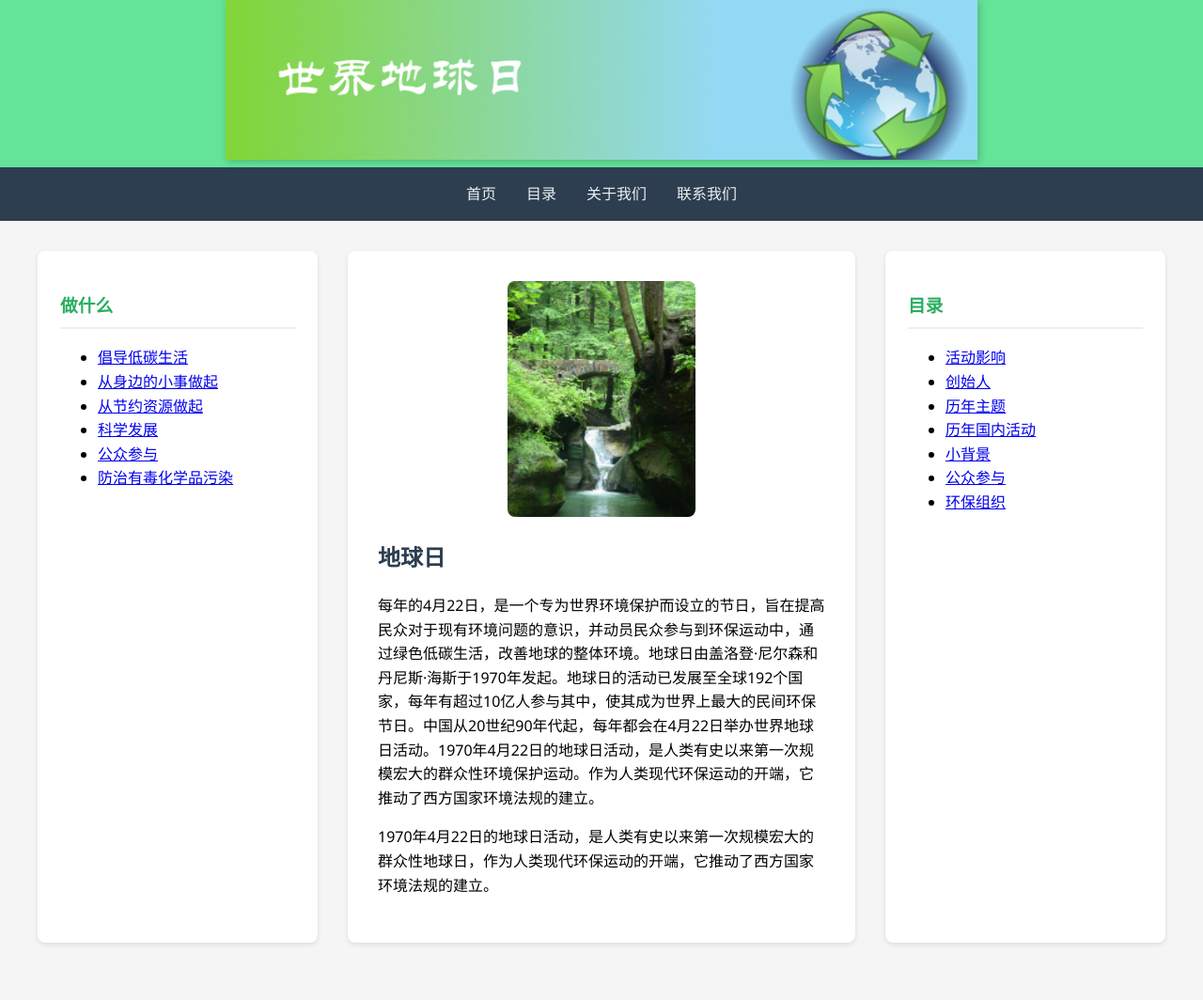
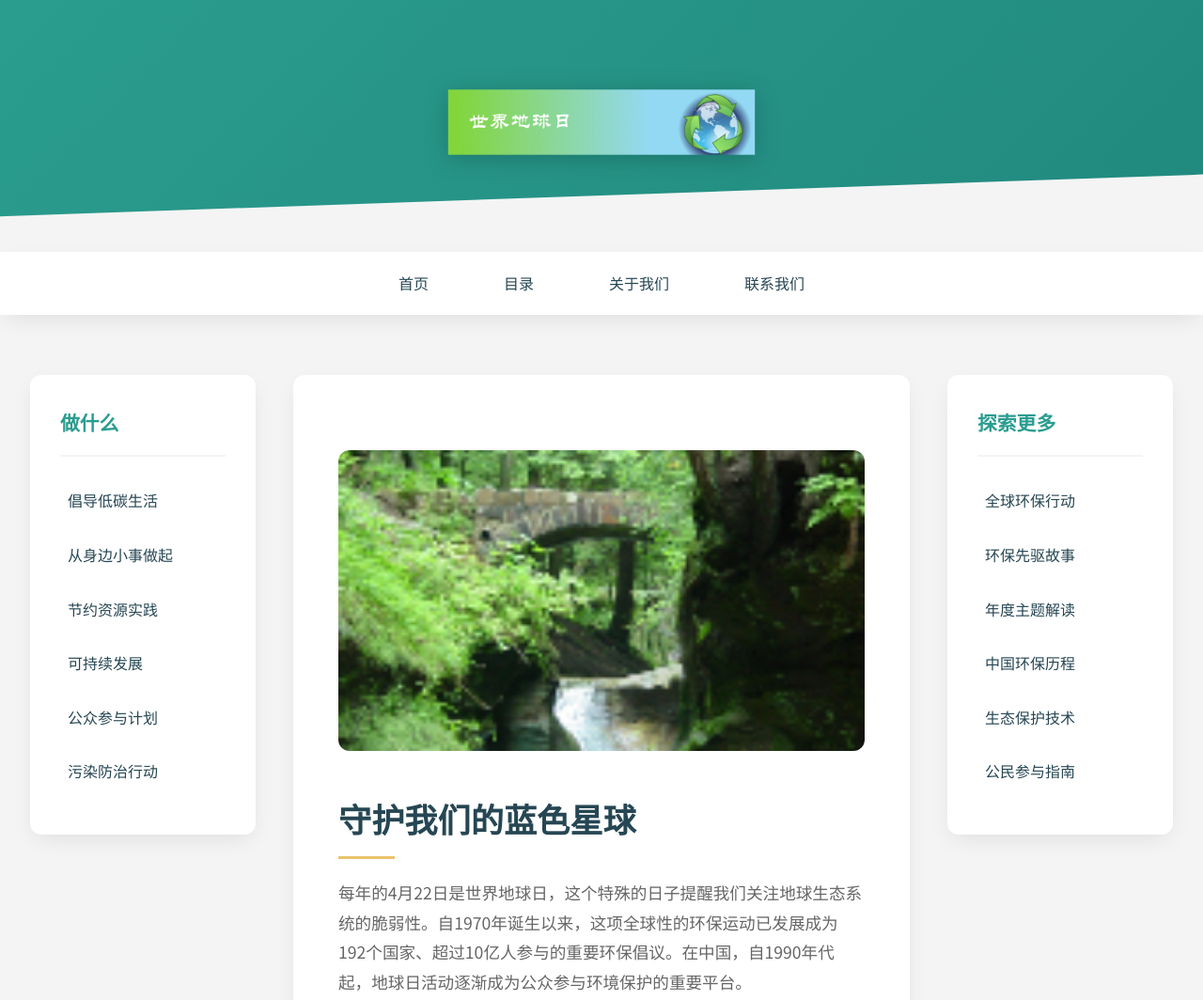
Before and after one commit to xiaozhuostudent/xiaozhuostudent.github.io, a plain HTML site: page index.html in a window 1280 px wide. Shown: the top 1064 px of the page at 94% size. Drawn offline with Linux system fonts and the light colour scheme.

Commit message:
Update index.html

```diff
--- a/index.html
+++ b/index.html
@@ -4,123 +4,251 @@
     <meta charset="UTF-8">
     <meta name="viewport" content="width=device-width, initial-scale=1.0">
     <title>世界地球日</title>
+    <link href="https://fonts.googleapis.com/css2?family=Noto+Sans+SC:wght@300;400;500;700&display=swap" rel="stylesheet">
     <style>
-        /* 基础样式 */
+        :root {
+            --primary: #2A9D8F;
+            --secondary: #264653;
+            --accent: #E9C46A;
+            --light: #F4F4F4;
+            --shadow: 0 8px 24px -6px rgba(0,0,0,0.1);
+        }
+
         body {
             margin: 0;
-            font-family: 'Segoe UI', sans-serif;
-            line-height: 1.6;
-            background: #f5f5f5;
+            font-family: 'Noto Sans SC', sans-serif;
+            line-height: 1.8;
+            background: var(--light);
+            color: #444;
         }
 
-        /* 导航栏样式 */
+        /* 渐变头部 */
+        header {
+            background: linear-gradient(135deg, var(--primary) 0%, #21897E 100%);
+            color: white;
+            padding: 6rem 2rem;
+            text-align: center;
+            position: relative;
+            overflow: hidden;
+        }
+
+        header::after {
+            content: "";
+            position: absolute;
+            bottom: -50px;
+            left: 0;
+            width: 100%;
+            height: 100px;
+            background: var(--light);
+            transform: rotate(-2deg) scale(1.2);
+        }
+
+        header img {
+            max-width: 320px;
+            height: auto;
+            margin: 0 auto;
+            filter: drop-shadow(0 4px 12px rgba(0,0,0,0.2));
+            transition: transform 0.3s ease;
+        }
+
+        header:hover img {
+            transform: scale(1.02);
+        }
+
+        /* 现代导航栏 */
         nav {
-            background: #2c3e50;
-            padding: 1rem;
+            background: rgba(255,255,255,0.95);
+            padding: 1.2rem;
+            position: sticky;
+            top: 0;
+            backdrop-filter: blur(8px);
+            box-shadow: var(--shadow);
+            z-index: 100;
         }
+
         nav ul {
             list-style: none;
             padding: 0;
             margin: 0;
             display: flex;
             justify-content: center;
-            gap: 2rem;
-        }
-        nav a {
-            color: #ecf0f1;
-            text-decoration: none;
-            transition: color 0.3s;
-        }
-        nav a:hover {
-            color: #3498db;
+            gap: 3rem;
         }
 
-        /* 头部区域 */
-        header {
-            background: #46e187d3;
-            color: white;
-            text-align: center;
-        }
-        header img {
-            width:100vh;  /* 调整logo尺寸 */
-
-            filter: drop-shadow(2px 2px 4px rgba(0,0,0,0.2));
+        nav a {
+            color: var(--secondary);
+            text-decoration: none;
+            font-weight: 500;
+            padding: 0.5rem 1rem;
+            border-radius: 4px;
+            transition: all 0.3s cubic-bezier(0.4, 0, 0.2, 1);
         }
 
-        /* 主要内容区 */
+        nav a:hover {
+            background: rgba(var(--primary), 0.1);
+            color: var(--primary);
+            transform: translateY(-2px);
+        }
+
+        /* 卡片式布局 */
         main {
-            display: flex;
-            gap: 2rem;
-            padding: 2rem;
-            max-width: 1200px;
+            display: grid;
+            grid-template-columns: 240px 1fr 240px;
+            gap: 2.5rem;
+            padding: 4rem 2rem;
+            max-width: 1280px;
             margin: 0 auto;
         }
 
-        /* 边栏样式 */
         aside {
-            flex: 0 0 250px;
             background: white;
-            padding: 1.5rem;
-            border-radius: 8px;
-            box-shadow: 0 2px 5px rgba(0,0,0,0.1);
-        }
-        aside h3 {
-            color: #27ae60;
-            border-bottom: 2px solid #eee;
-            padding-bottom: 0.5rem;
+            padding: 2rem;
+            border-radius: 12px;
+            box-shadow: var(--shadow);
+            position: sticky;
+            top: 100px;
+            height: fit-content;
         }
 
-        /* 正文区域 */
-        section {
-            flex: 1;
-            background: white;
-            padding: 2rem;
-            border-radius: 8px;
-            box-shadow: 0 2px 5px rgba(0,0,0,0.1);
-        }
-        section h2 {
-            color: #2c3e50;
-            margin-top: 0;
-        }
-        section img {
-    width: 80%;         /* 原100%改为90%留出边距 */
-    max-width: 200px;   /* 最大宽度从600px缩小到400px */
-    display: block;     /* 新增块级显示 */
-    margin: 0 auto 1.5rem; /* 上下0 左右自动居中 底部间距增大 */
-    border-radius: 8px;
-}
-
-        /* 页脚 */
-        footer {
-            background: #34495e;
-            color: #ecf0f1;
-            text-align: center;
-            padding: 1rem;
-            margin-top: 2rem;
+        aside h3 {
+            color: var(--primary);
+            font-size: 1.3rem;
+            margin: 0 0 1.5rem;
+            padding-bottom: 1rem;
+            border-bottom: 2px solid var(--light);
         }
 
-        /* 响应式设计 */
+        aside ul {
+            list-style: none;
+            padding: 0;
+            margin: 0;
+        }
+
+        aside li {
+            margin-bottom: 0.8rem;
+        }
+
+        aside a {
+            color: var(--secondary);
+            text-decoration: none;
+            transition: all 0.2s;
+            display: block;
+            padding: 0.5rem;
+            border-radius: 4px;
+        }
+
+        aside a:hover {
+            background: rgba(var(--primary), 0.05);
+            color: var(--primary);
+            padding-left: 1rem;
+        }
+
+        section {
+            background: white;
+            padding: 3rem;
+            border-radius: 12px;
+            box-shadow: var(--shadow);
+        }
+
+        section h2 {
+            color: var(--secondary);
+            font-size: 2.2rem;
+            margin: 0 0 2rem;
+            position: relative;
+        }
+
+        section h2::after {
+            content: "";
+            position: absolute;
+            bottom: -12px;
+            left: 0;
+            width: 60px;
+            height: 3px;
+            background: var(--accent);
+        }
+
+        section img {
+            width: 100%;
+            max-width: 560px;
+            height: 320px;
+            object-fit: cover;
+            border-radius: 12px;
+            margin: 2rem 0;
+            transition: transform 0.3s ease;
+        }
+
+        section img:hover {
+            transform: scale(1.02);
+        }
+
+        section p {
+            font-size: 1.1rem;
+            line-height: 1.8;
+            color: #666;
+            margin: 1.5rem 0;
+        }
+
+        /* 优雅的页脚 */
+        footer {
+            background: var(--secondary);
+            color: rgba(255,255,255,0.9);
+            text-align: center;
+            padding: 3rem 2rem;
+            margin-top: 4rem;
+        }
+
+        footer p {
+            margin: 0;
+            font-size: 0.95rem;
+            opacity: 0.8;
+        }
+
+        @media (max-width: 1024px) {
+            main {
+                grid-template-columns: 1fr;
+                padding: 2rem;
+            }
+
+            aside {
+                position: static;
+            }
+
+            section {
+                padding: 2rem;
+            }
+
+            nav ul {
+                gap: 1.5rem;
+                flex-wrap: wrap;
+            }
+        }
+
         @media (max-width: 768px) {
-            main {
-                flex-wrap: wrap;
-                padding: 1rem;
+            header {
+                padding: 4rem 1rem;
             }
-            aside {
-                flex: 1 1 100%;
+
+            header img {
+                max-width: 240px;
+            }
+
+            nav ul {
+                gap: 1rem;
+            }
+
+            nav a {
+                padding: 0.5rem;
             }
         }
     </style>
 </head>
 <body>
     <header>
-        <!-- 实验2要求1：修改logo路径 -->
         <img src="images/headerimg.png" alt="地球日logo">
-
     </header>
 
     <nav>
         <ul>
-            <!-- 实验2要求2：修改导航链接 -->
             <li><a href="index.html">首页</a></li>
             <li><a href="list.html">目录</a></li>
             <li><a href="about.html">关于我们</a></li>
@@ -132,41 +260,39 @@
         <aside>
             <h3>做什么</h3>
             <ul>
-                <!-- 实验2要求2：当前位置链接 -->
                 <li><a href="#current">倡导低碳生活</a></li>
-                <li><a href="#current">从身边的小事做起</a></li>
-                <li><a href="#current">从节约资源做起</a></li>
-                <li><a href="#current">科学发展</a></li>
-                <li><a href="#current">公众参与</a></li>
-                <li><a href="#current">防治有毒化学品污染</a></li>
+                <li><a href="#current">从身边小事做起</a></li>
+                <li><a href="#current">节约资源实践</a></li>
+                <li><a href="#current">可持续发展</a></li>
+                <li><a href="#current">公众参与计划</a></li>
+                <li><a href="#current">污染防治行动</a></li>
             </ul>
         </aside>
 
         <section>
-            <!-- 实验2要求1：添加内容区图片 -->
             <img src="images/greenery.png" alt="环保绿化">
-            <h2>地球日</h2>
-            <p>每年的4月22日，是一个专为世界环境保护而设立的节日，旨在提高民众对于现有环境问题的意识，并动员民众参与到环保运动中，通过绿色低碳生活，改善地球的整体环境。地球日由盖洛登·尼尔森和丹尼斯·海斯于1970年发起。地球日的活动已发展至全球192个国家，每年有超过10亿人参与其中，使其成为世界上最大的民间环保节日。中国从20世纪90年代起，每年都会在4月22日举办世界地球日活动。1970年4月22日的地球日活动，是人类有史以来第一次规模宏大的群众性环境保护运动。作为人类现代环保运动的开端，它推动了西方国家环境法规的建立。</p>
-            <p>1970年4月22日的地球日活动，是人类有史以来第一次规模宏大的群众性地球日，作为人类现代环保运动的开端，它推动了西方国家环境法规的建立。</p>
+            <h2>守护我们的蓝色星球</h2>
+            <p>每年的4月22日是世界地球日，这个特殊的日子提醒我们关注地球生态系统的脆弱性。自1970年诞生以来，这项全球性的环保运动已发展成为192个国家、超过10亿人参与的重要环保倡议。在中国，自1990年代起，地球日活动逐渐成为公众参与环境保护的重要平台。</p>
+            <p>地球日的核心价值在于唤醒人们的环保意识，通过具体行动实现环境改善。从最初的街头抗议到如今多元化的环保实践，这个节日见证了全球环保运动的发展历程。2023年的主题"投资我们的星球"强调可持续经济的重要性，呼吁各界共同构建绿色未来。</p>
+            <img src="images/about.gif" alt="广告插播">
+            <p>现代地球日活动包括：清洁能源倡导、塑料污染治理、生物多样性保护等创新实践。我们每个人都可以通过减少碳足迹、支持环保产品、参与社区绿化等方式贡献力量。记住，保护地球不是一天的行动，而是需要365天的持续承诺。</p>
         </section>
 
         <aside>
-            <h3>目录</h3>
+            <h3>探索更多</h3>
             <ul>
-                <!-- 实验2要求2：页面开始位置链接 -->
-                <li><a href="#top">活动影响</a></li>
-                <li><a href="#top">创始人</a></li>
-                <li><a href="#top">历年主题</a></li>
-                <li><a href="#top">历年国内活动</a></li>
-                <li><a href="#top">小背景</a></li>
-                <li><a href="#top">公众参与</a></li>
-                <li><a href="#top">环保组织</a></li>
+                <li><a href="#top">全球环保行动</a></li>
+                <li><a href="#top">环保先驱故事</a></li>
+                <li><a href="#top">年度主题解读</a></li>
+                <li><a href="#top">中国环保历程</a></li>
+                <li><a href="#top">生态保护技术</a></li>
+                <li><a href="#top">公民参与指南</a></li>
             </ul>
         </aside>
     </main>
 
     <footer>
-        <p>&copy;2018, 我们的地球日</p>
+        <p>© 2023 地球守护者联盟 | 共建可持续未来</p>
     </footer>
 </body>
 </html>
```
